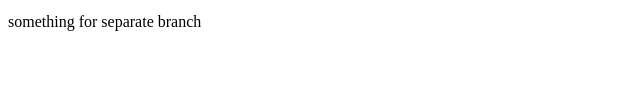
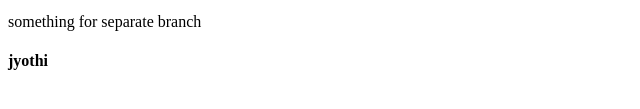
Before and after one commit to jyothilakshmi-123/datewithgit-sample, a plain HTML site: page index.html in a window 1280 px wide. Shown: the part 169-278 px from the top of the page, 0-640 px from the left. Drawn offline with Linux system fonts and the light colour scheme.

Commit message:
name added

```diff
--- a/index.html
+++ b/index.html
@@ -11,5 +11,6 @@
     <p>moe added for new branches</p>
     <p>again type something</p>
     <p>something for separate branch</p>
+    <h4>jyothi</h4>
 </body>
 </html>
```
